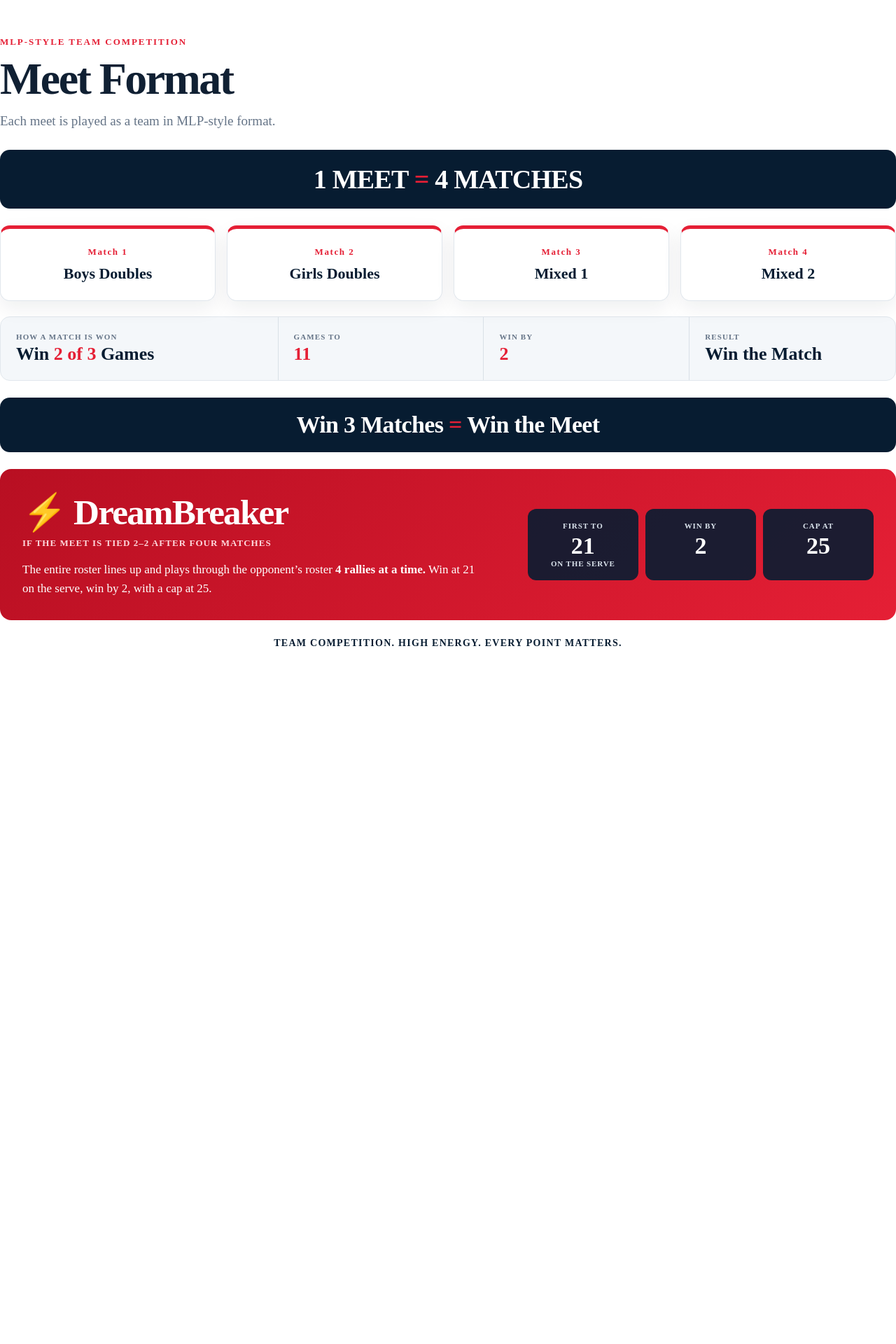
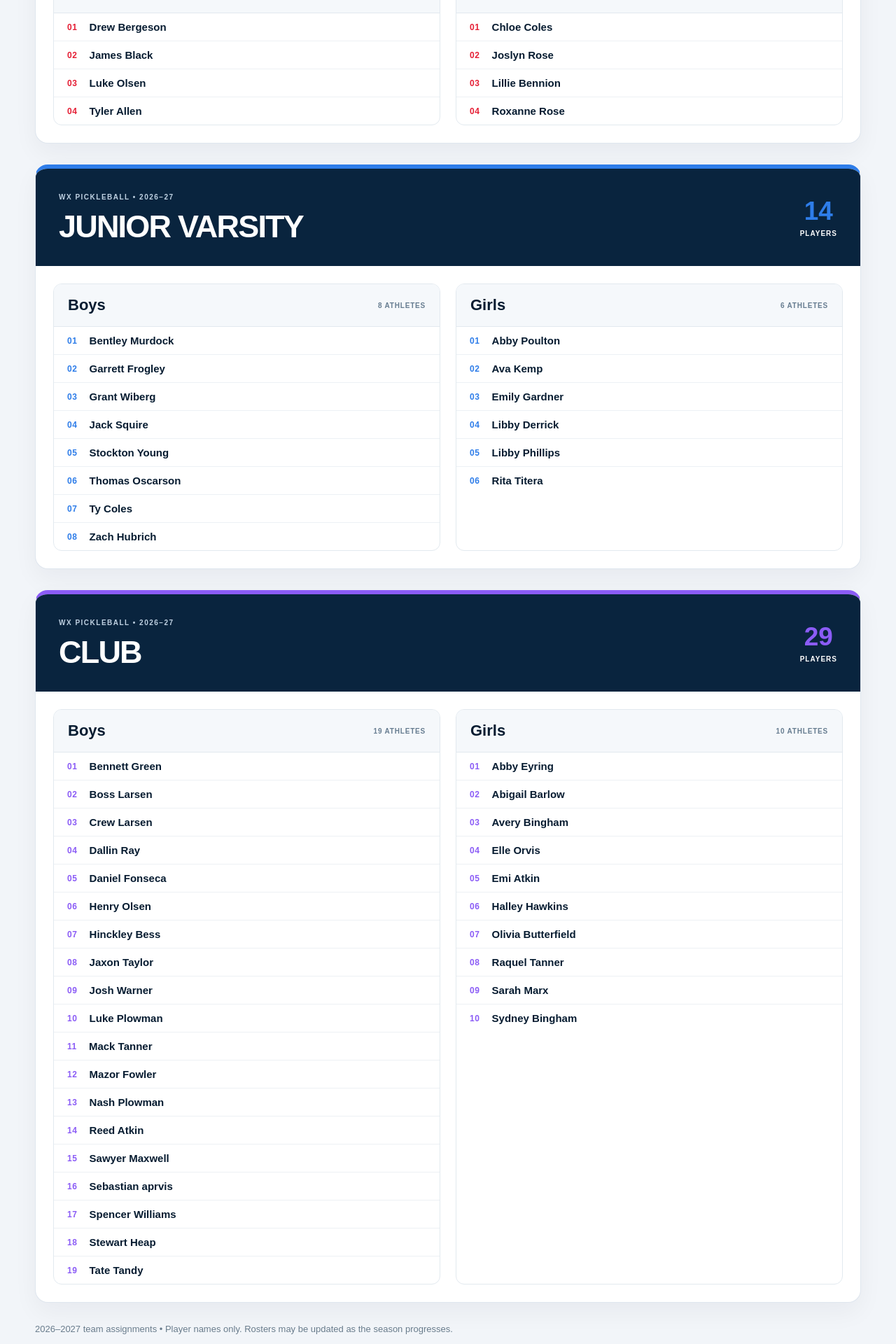
Before and after one commit to colesp-ui/wxpickleball, a Next.js app: page /rosters in a window 1280 px wide. Before the commit this address had no page. Shown: the part 840-2760 px from the top of the page at 70% size. Before the commit the page ends 1859 px from the top, so only its background shows below. Built offline with nearby package versions, Linux system fonts and the light colour scheme.

Commit message:
Add public Varsity JV Club roster page with names-only team lists

```diff
--- /dev/null
+++ b/app/rosters/page.js
@@ -0,0 +1,30 @@
+import "../globals.css";
+import "./rosters.css";
+import roster from "../../data/roster-public.json";
+
+export const metadata = { title:"Team Rosters | WX Pickleball", description:"2026–2027 Varsity, Junior Varsity and Club rosters for Woods Cross Pickleball." };
+export default function RostersPage(){
+ const total = roster.reduce((n,t)=>n+t.boys.length+t.girls.length,0);
+ return <div className="wx-roster-page">
+   <header className="wx-roster-nav"><div className="container wx-roster-nav-inner">
+     <a href="/" className="wx-roster-brand"><img src="/Logo.png" alt=""/><span><b>WX PICKLEBALL</b><small>WOODS CROSS HIGH SCHOOL</small></span></a>
+     <nav><a href="/">HOME</a><a href="/#schedule">SCHEDULE</a><a href="/results">RESULTS</a><a href="/rosters" aria-current="page">ROSTERS</a></nav>
+   </div></header>
+   <section className="wx-roster-hero"><div className="container">
+      <p className="wx-roster-eyebrow">2026–2027 • WOODS CROSS HIGH SCHOOL</p><h1>MEET THE <em>TEAM.</em></h1>
+      <p className="wx-roster-intro">One program. Three teams. Every player part of WX Pickleball.</p>
+      <div className="wx-roster-stats"><span><b>{total}</b> PLAYERS</span><span><b>3</b> TEAMS</span><span><b>1</b> PROGRAM</span></div>
+   </div></section>
+   <main className="wx-roster-main"><div className="container">
+    <div className="wx-roster-quicklinks">{roster.map(t=><a key={t.team} className={"wx-roster-link wx-"+t.team.toLowerCase()} href={"#"+t.team.toLowerCase()}>{t.team==="JV"?"JUNIOR VARSITY":t.team.toUpperCase()} <span>↓</span></a>)}</div>
+    {roster.map(t=><section id={t.team.toLowerCase()} key={t.team} className={"wx-roster-team wx-"+t.team.toLowerCase()}>
+      <div className="wx-roster-team-heading"><div><span className="wx-roster-team-kicker">WX PICKLEBALL • 2026–27</span><h2>{t.team==="JV"?"Junior Varsity":t.team}</h2></div><div className="wx-roster-total"><b>{t.boys.length+t.girls.length}</b><span>PLAYERS</span></div></div>
+      <div className="wx-roster-columns">
+        {[{title:"Boys",names:t.boys},{title:"Girls",names:t.girls}].map(group=><div key={group.title} className="wx-roster-column"><div className="wx-roster-column-top"><h3>{group.title}</h3><span>{group.names.length} ATHLETES</span></div><div className="wx-roster-names">{group.names.map((name,i)=><div className="wx-roster-person" key={name}><span className="wx-roster-number">{String(i+1).padStart(2,"0")}</span><span>{name}</span></div>)}</div></div>)}
+      </div>
+    </section>)}
+    <p className="wx-roster-note">2026–2027 team assignments • Player names only. Rosters may be updated as the season progresses.</p>
+   </div></main>
+   <footer className="wx-roster-footer"><div className="container"><span>© 2026 WX Pickleball • Woods Cross High School</span><a href="/">BACK TO HOME →</a></div></footer>
+ </div>;
+}
--- /dev/null
+++ b/data/roster-public.json
@@ -0,0 +1,74 @@
+[
+  {
+    "team": "Varsity",
+    "boys": [
+      "Drew Bergeson",
+      "James Black",
+      "Luke Olsen",
+      "Tyler Allen"
+    ],
+    "girls": [
+      "Chloe Coles",
+      "Joslyn Rose",
+      "Lillie Bennion",
+      "Roxanne Rose"
+    ]
+  },
+  {
+    "team": "JV",
+    "boys": [
+      "Bentley Murdock",
+      "Garrett Frogley",
+      "Grant Wiberg",
+      "Jack Squire",
+      "Stockton Young",
+      "Thomas Oscarson",
+      "Ty Coles",
+      "Zach Hubrich"
+    ],
+    "girls": [
+      "Abby Poulton",
+      "Ava Kemp",
+      "Emily Gardner",
+      "Libby Derrick",
+      "Libby Phillips",
+      "Rita Titera"
+    ]
+  },
+  {
+    "team": "Club",
+    "boys": [
+      "Bennett Green",
+      "Boss Larsen",
+      "Crew Larsen",
+      "Dallin Ray",
+      "Daniel Fonseca",
+      "Henry Olsen",
+      "Hinckley Bess",
+      "Jaxon Taylor",
+      "Josh Warner",
+      "Luke Plowman",
+      "Mack Tanner",
+      "Mazor Fowler",
+      "Nash Plowman",
+      "Reed Atkin",
+      "Sawyer Maxwell",
+      "Sebastian aprvis",
+      "Spencer Williams",
+      "Stewart Heap",
+      "Tate Tandy"
+    ],
+    "girls": [
+      "Abby Eyring",
+      "Abigail Barlow",
+      "Avery Bingham",
+      "Elle Orvis",
+      "Emi Atkin",
+      "Halley Hawkins",
+      "Olivia Butterfield",
+      "Raquel Tanner",
+      "Sarah Marx",
+      "Sydney Bingham"
+    ]
+  }
+]
```
Also changed, not shown: app/page.js (+1 -1 lines), app/rosters/rosters.css (added).
